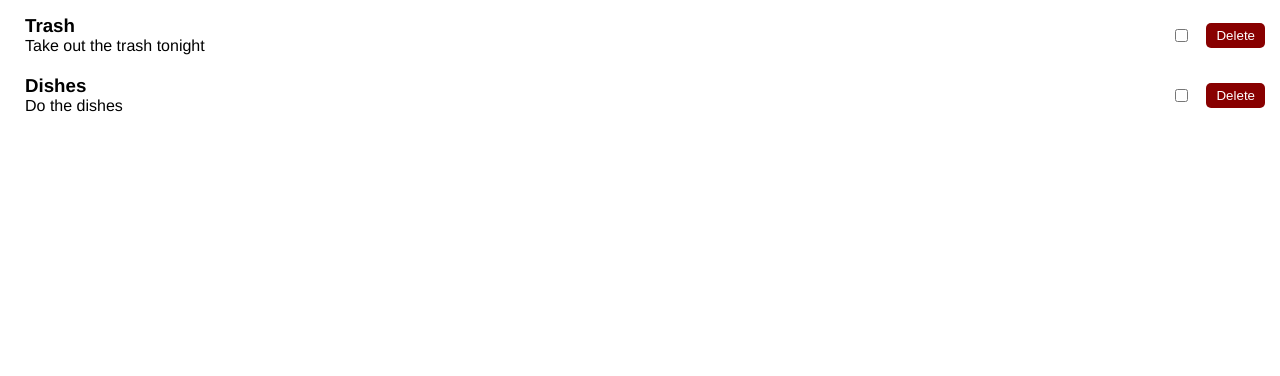
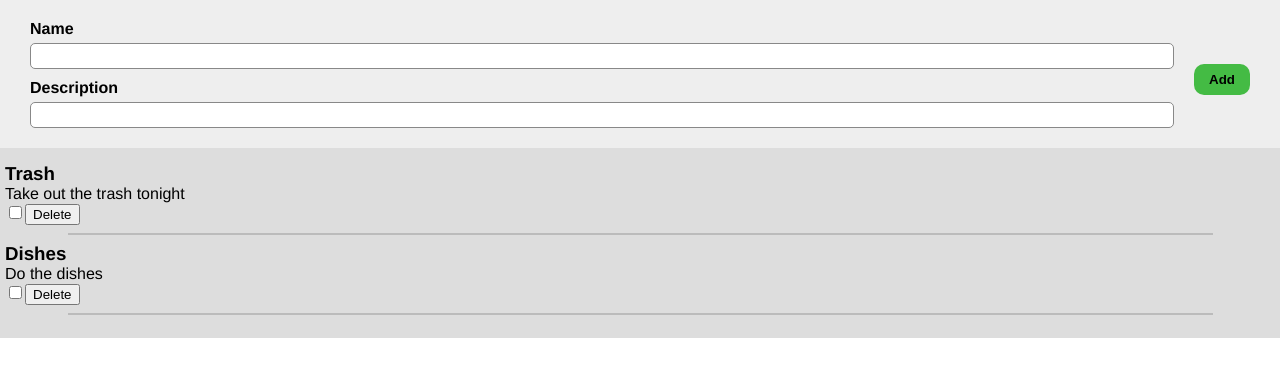
Before and after one commit to steve-kaufman/todo-app, a React (Create React App) app: page / in a window 1280 px wide. Shown: the top 376 px of the page. Built offline with nearby package versions, Linux system fonts and the light colour scheme.

Commit message:
added AddTodo componentwith styling, connected to state; updated styling for other components

```diff
--- a/src/App.js
+++ b/src/App.js
@@ -1,10 +1,12 @@
 import React from 'react'
 import './styles/App.sass'
+import AddTodo from './containers/AddTodo';
 import TodoList from './containers/TodoList'
 
 function App() {
   return (
     <div className="App" data-testid='app'>
+      <AddTodo />
       <TodoList />
     </div>
   );
--- a/src/actions/addTodo.js
+++ b/src/actions/addTodo.js
@@ -1,10 +1,10 @@
 let nextTodoId = 0
 
-export default (title, description) => dispatch => {
+export default (name, description) => dispatch => {
   dispatch({
     type: 'ADD_TODO',
     id: nextTodoId++,
-    title,
+    name,
     description
   })
 }
--- /dev/null
+++ b/src/components/AddTodo.js
@@ -0,0 +1,41 @@
+import React, { useState } from 'react'
+import PropTypes from 'prop-types'
+
+import '../styles/components/AddTodo.sass'
+
+function AddTodo ({ addTodo }) {
+  const [name, setName] = useState('')
+  const [description, setDescription] = useState('')
+
+  const submit = event => {
+    event.preventDefault()
+    console.log(name, description)
+    addTodo(name, description)
+  }
+  return (
+    <div id='add-todo'>
+      <form onSubmit={ submit } data-testid='add-todo-form'>
+        <div className='input-group'>
+          <label htmlFor='name-input'>Name</label>
+          <input id='name-input' onChange={event => {
+            setName(event.target.value)
+          }} />
+        </div>
+        <div className='input-group'>
+          <label htmlFor='description-input'>Description</label>
+          <input id='description-input' onChange={event => {
+            setDescription(event.target.value)
+          }} />
+        </div>
+        <input type='submit' style={{ display: 'none' }} />
+      </form>
+      <button onClick={ submit }>Add</button>
+    </div>
+  )
+}
+
+AddTodo.propTypes = {
+  addTodo: PropTypes.func.isRequired
+}
+
+export default AddTodo
--- a/src/components/Todo.js
+++ b/src/components/Todo.js
@@ -2,9 +2,9 @@ import React from 'react'
 import PropTypes from 'prop-types'
 import '../styles/components/Todo.sass'
 
-function Todo ({ name, description, isCompleted }) {
-  return (
-    <div data-testid='todo' className='todo'>
+function Todo ({ name, description, isCompleted, isLast }) {
+  return (<>
+    <li data-testid='todo' className='todo'>
       <div className='todo-content'>
         <h3 data-testid='name'>{name}</h3>
         <p data-testid='description'>{description}</p>
@@ -17,7 +17,9 @@ function Todo ({ name, description, isCompleted }) {
         />
         <button data-testid='delete-button'>Delete</button>
       </div>
-    </div>
+    </li>
+    {isLast ? null : <hr/>}
+    </>
   )
 }
 
--- a/src/components/TodoList.js
+++ b/src/components/TodoList.js
@@ -8,14 +8,16 @@ function TodoList ({ todos }) {
     <ul data-testid='todo-list' id='todo-list'>
       {todos.map((todo, index) => {
         const { id, name, description, isCompleted } = todo
-        return <Todo
+        const isLastTodo = (index === todos.length - 1)
+        return (
+          <Todo
             key={ index }
             id={ id }
             name={ name }
             description={ description }
             isCompleted={ isCompleted }
           />
-      })}
+      )})}
     </ul>
   )
 }
--- /dev/null
+++ b/src/containers/AddTodo.js
@@ -0,0 +1,9 @@
+import { connect } from 'react-redux'
+import AddTodo from '../components/AddTodo'
+import addTodo from '../actions/addTodo'
+
+const mapDispatchToProps = dispatch => ({
+  addTodo: (...args) => dispatch(addTodo(...args))
+})
+
+export default connect(null, mapDispatchToProps)(AddTodo)
--- a/src/index.sass
+++ b/src/index.sass
@@ -5,3 +5,6 @@ body
 
 h1, h2, h3, h4, h5, h6, p
   margin: 0
+
+div, form
+  box-sizing: border-box
--- a/src/reducers/todos.js
+++ b/src/reducers/todos.js
@@ -5,9 +5,9 @@ export default (state = [], action) => {
         ...state,
         {
           id: action.id,
-          title: action.title,
+          name: action.name,
           description: action.description,
-          completed: false
+          isCompleted: false
         }
       ]
     case 'TOGGLE_TODO':
@@ -15,9 +15,7 @@ export default (state = [], action) => {
         todo.id === action.id ? {...todo, completed: !todo.completed} : todo
       )
     case 'DELETE_TODO':
-      return [ ...state ].forEach((todo, index, array) => {
-        if (todo.id === action.id) delete array[index]
-      })
+      return [ ...state ].filter(todo => todo.id !== action.id)
     default:
       return state
   }
--- /dev/null
+++ b/src/styles/components/AddTodo.sass
@@ -0,0 +1,27 @@
+div#add-todo
+  background: #eee
+  padding: 20px 30px 10px 30px
+  display: flex
+  align-items: center
+  form
+    width: 100%
+    div.input-group
+      display: flex
+      flex-direction: column
+      label
+        font-weight: bold
+        margin-bottom: 5px
+      input
+        margin-bottom: 10px
+        font-size: 14px
+        padding: 4px
+        border-radius: 5px
+        border: 1px solid #888
+        box-sizing: border-box
+  button
+    margin-left: 20px
+    border: none
+    border-radius: 10px
+    padding: 8px 15px
+    background: #4b4
+    font-weight: bold
--- a/src/styles/components/Todo.sass
+++ b/src/styles/components/Todo.sass
@@ -5,6 +5,7 @@ div.todo
   padding: 10px 10px 10px 20px
   div.todo-content
     width: 60%
+    overflow-wrap: break-word
   div.todo-controls
     display: flex
     justify-content: space-between
--- a/src/styles/components/TodoList.sass
+++ b/src/styles/components/TodoList.sass
@@ -1,3 +1,7 @@
 ul#todo-list
-  padding: 5px
+  background: #ddd
+  padding: 15px 5px
   margin: 0
+  hr
+    width: 90%
+    border: 1px solid #bbb
```
Also changed, not shown: 1 other file (tests, documents, lock files or other folders). Lines whose indentation alone changed are shown as unchanged.
